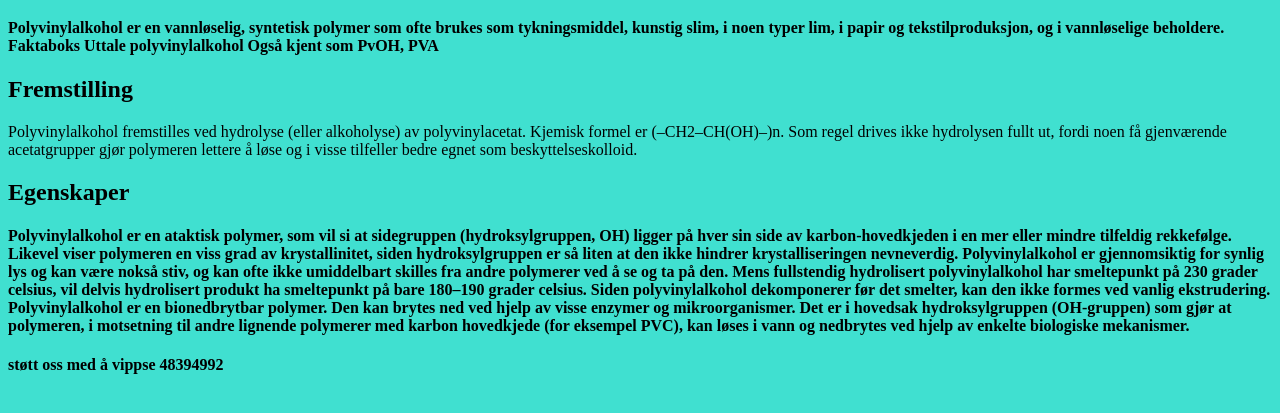
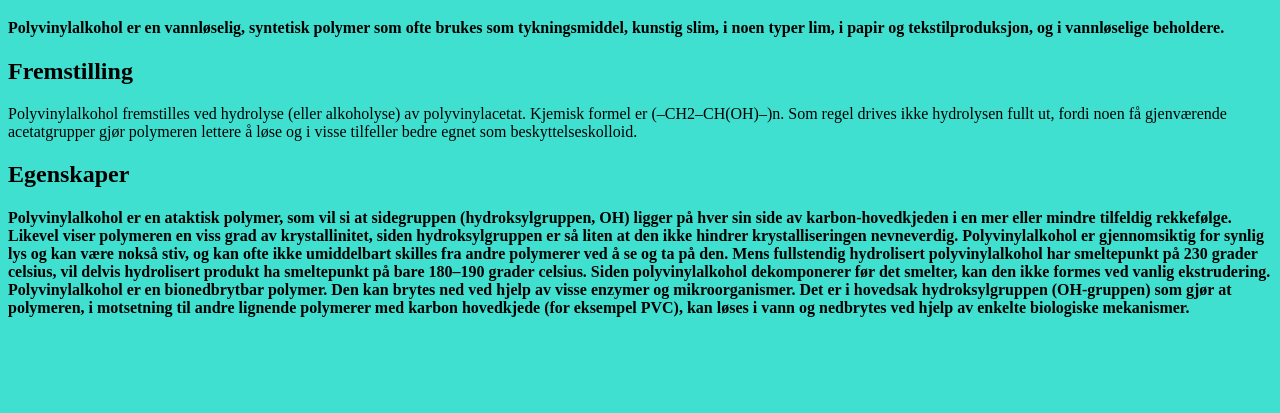
Before and after one commit to ckccodeyt/mindre-plast-i-norge, a plain HTML site: page index.html in a window 1280 px wide. Shown: the part 191-604 px from the top of the page. Drawn offline with Linux system fonts and the light colour scheme.

Commit message:
Remove fact box and donation request from index.html
Removed fact box and donation request from the content.

```diff
--- a/index.html
+++ b/index.html
@@ -14,9 +14,7 @@
     <h1>polyvinylalkohol</h1>
     <h4>Polyvinylalkohol er en vannløselig, syntetisk polymer som ofte brukes som tykningsmiddel, kunstig slim, i noen typer lim, i papir og tekstilproduksjon, og i vannløselige beholdere.
 
-Faktaboks
-Uttale polyvinylalkohol
-Også kjent som PvOH, PVA
+
 <p><h2>Fremstilling</h2></p>
 Polyvinylalkohol fremstilles ved hydrolyse (eller alkoholyse) av polyvinylacetat. Kjemisk formel er (–CH2–CH(OH)–)n.
  Som regel drives ikke hydrolysen fullt ut, fordi noen få gjenværende acetatgrupper gjør polymeren lettere å løse og i visse tilfeller bedre egnet som
@@ -34,8 +32,5 @@ Polyvinylalkohol er en bionedbrytbar polymer.
 Den kan brytes ned ved hjelp av visse enzymer og mikroorganismer. Det er i hovedsak hydroksylgruppen (OH-gruppen) som gjør at polymeren, i motsetning til andre lignende polymerer med karbon hovedkjede (for eksempel PVC),
  kan løses i vann og nedbrytes ved hjelp av enkelte biologiske mekanismer.</h4>
 </p>
-
-<h4>støtt oss med å vippse 48394992</h4>
-
 </body>
 </html>
```
